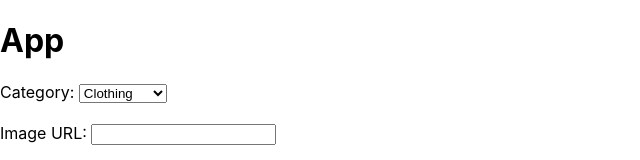
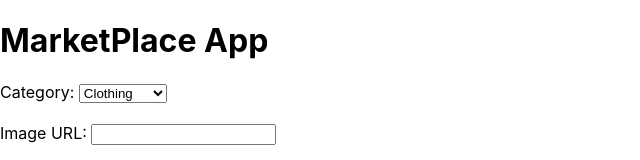
Before and after one commit to smmyl/ecommerce-frontend, a React (Create React App) app: page / in a window 1280 px wide. Shown: the top 160 px of the page, without its empty margins (0-640 px from the left). Built offline with nearby package versions, Linux system fonts and the light colour scheme; no server answers.

Commit message:
Update App.js

```diff
--- a/src/App.js
+++ b/src/App.js
@@ -38,7 +38,7 @@ let[items, setItems] = useState([])
 
   return (
     <>
-      <h1>App</h1>
+      <h1>MarketPlace App</h1>
       <Add handleCreate={handleCreate}/>
       <div className='items'>
         {items.map((item) => {
```
